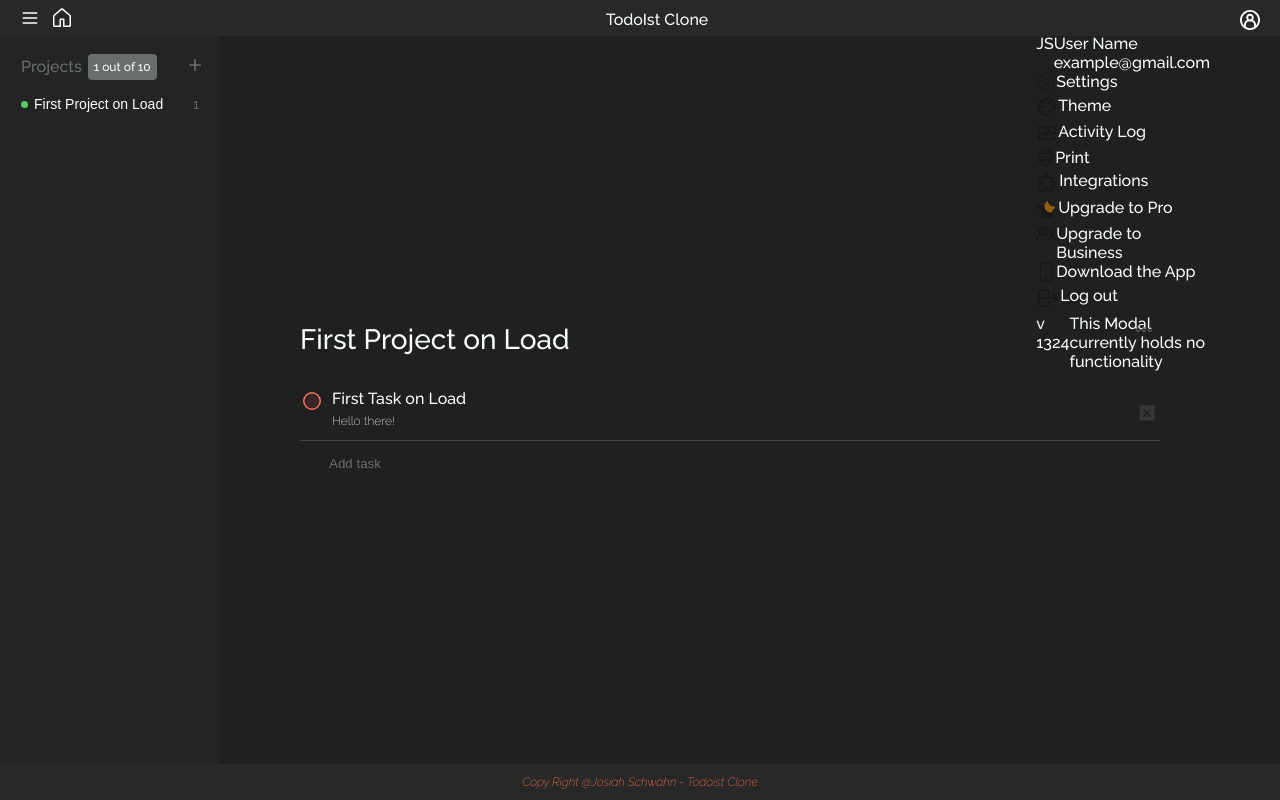
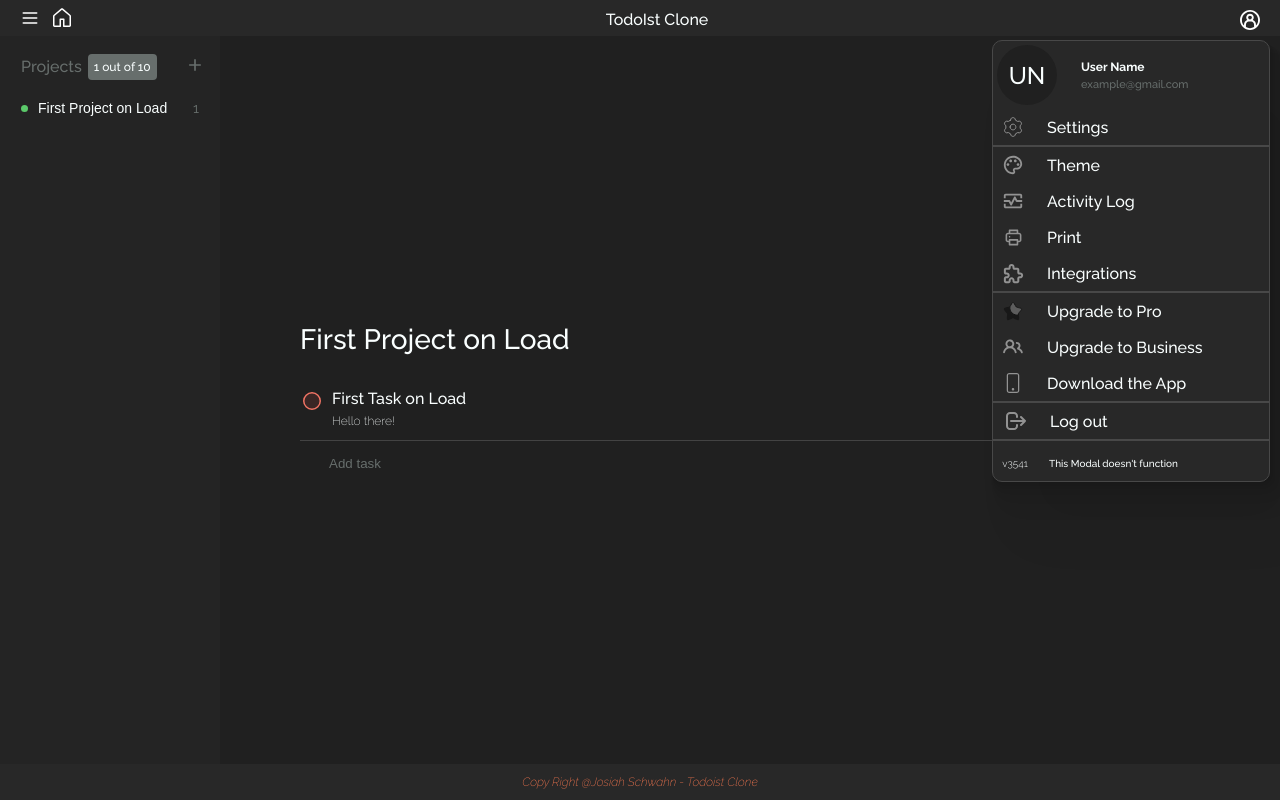
Before and after one commit to JosiahSchwahn/todoist-clone, a website built with webpack: page dist/index.html in a window 1280 px wide. Both pictures are taken after a click on the icon 1250 px from the left and 20 px from the top of the page. Built offline with Linux system fonts and the light colour scheme.

Commit message:
5.24.23 - complete

```diff
--- a/src/css/style.css
+++ b/src/css/style.css
@@ -2,7 +2,6 @@
 
 
 :root{
-
     --header-sizing: clamp(20px, 4.5vh, 200px);
     --footer-sizing: clamp(20px, 4.5vh, 200px);
     --body-sizing: calc(100vh - (var(--header-sizing) + var(--footer-sizing)));
@@ -20,16 +19,18 @@
 }
 
 /*removing default button styling*/
-
 button{
     border: none;
     padding: 0px;
     background-color: transparent;
-
     margin: 3px;
-
     text-decoration: none;
     cursor: pointer;
+}
+
+hr{
+    margin: 0px;
+    border: solid .5px #484848;
 }
 
 .active-flex{
@@ -37,29 +38,24 @@
 }
 
 form.rating{
-
     display: none;
     flex-direction: column;
     justify-content: space-between;
     height: 80px;
-    width: clamp(400px, 100%, 1500px);
 
     margin-bottom: 8px;
 
     border: solid 1px var(--gray-font-color);
     border: solid 1px var(--gray-font-color);
-    padding: 10px 10px 10px 10px;
+    padding: 12px 14px 12px 14px;
     border-radius: 10px;
-
 }
-
 
 body{
     margin:0px;
     color: var(--font-color);
     font-family: var(--font-family);
     font-weight: 500;
-
 }
 
 header{
@@ -78,12 +74,15 @@
     align-items: center;
     justify-content: center;
 }
+
 #house{
     margin-left: 10px;
 }
+
 .right-header-icon{
     position: relative;
 }
+
 svg#house:hover, svg#hamburger:hover, svg#profile:hover{
     cursor: pointer;
     box-sizing: border-box;
@@ -100,27 +99,112 @@
 }
 
 .profile-modal{
+    display: none;
     position: absolute;
-    right: 50px;
+    z-index: 2;
+    flex-direction: column;
+
+    right: -10px;
+    top: 30px;
+    height: 440px;
+    width: 276px;
+    background-color: #282828;
+    border: solid 1px #484848;
+    border-radius: 10px;
+    box-shadow:
+    0.7px 1.1px 1.3px rgba(0, 0, 0, 0.013),
+    1.7px 2.6px 3px rgba(0, 0, 0, 0.019),
+    3px 4.7px 5.3px rgba(0, 0, 0, 0.023),
+    5px 7.9px 8.8px rgba(0, 0, 0, 0.027),
+    8.2px 13px 14.5px rgba(0, 0, 0, 0.031),
+    14.3px 22.7px 25.4px rgba(0, 0, 0, 0.037),
+    31px 49px 55px rgba(0, 0, 0, 0.05);
 }
 
-.profile-settings, .profile-theme, .profile-activity-log, .profile-print, .profile-integrations, .profile-upgrade-to-pro, .profile-upgrade-to-business, .profile-downnload-apps, .profile-logout, .profile-general-info{
+.profile-settings, .profile-theme, .profile-activity-log, .profile-print, .profile-integrations, .profile-upgrade-to-pro, .profile-upgrade-to-business, .profile-download-apps, .profile-logout{
     display: flex;
     flex-direction: row;
+    cursor: pointer;
+    align-items: center;
+    height: 32px;
+    padding: 2px;
 }
 
+.profile-settings:hover, .profile-theme:hover, .profile-activity-log:hover, .profile-print:hover, .profile-integrations:hover, .profile-upgrade-to-pro:hover, .profile-upgrade-to-business:hover, div.profile-download-apps:hover, .profile-logout:hover{
+    background-color: var(--gray-font-color);
 
+}
+
+div.profile-svg{
+    display: flex;
+    align-items: center;
+    justify-content: center;
+    height: 24px;
+    width: 24px;
+    padding: 6px;
+}
+
+div.profile-text{
+    margin-left: 16px;
+}
+
+.profile-icon{
+    display: flex;
+    justify-content: center;
+    align-items: center;
+
+    background-color: #2c2c2c;
+    font-size: 24px;
+    height: 60px;
+    width: 60px;
+    border-radius: 50%;
+    background-color: #202020;
+}
+
+.profile-text-info{
+    margin-left: 1.5rem;
+}
+
+.profile-user-name{
+    font-size: 12px;
+    font-weight: 700;
+}
+
+.profile-email{
+    font-size: 11px;
+    font-weight: 500;
+    color: var(--gray-font-color);
+    margin-top: 4px;
+}
+
+.profile-general-info{
+    display: flex;
+    flex-direction: row;
+    align-items: center;
+    padding: 4px;
+}
+
+div.profile-logout > div.profile-svg{
+    margin-left: 3px;
+}
+
+div.profile-general-info > div.profile-svg{
+    font-size: 10px;
+    font-weight: 300;
+}
+
+div.profile-general-info > div.profile-text{
+    font-size: 10px;
+    font-weight: 500;
+}
 
 footer{
 
-    /* styling*/
     color: var(--red-color);
     font-weight: 200;
     font-size: 12px;
     background-color: var(--secondary-color);
     height: var(--footer-sizing);
-
-    /*formatting*/
 
     display: flex;
     align-items: center;
@@ -149,7 +233,6 @@
     justify-content: space-between;
 
     margin-bottom: 8px;
-
 }
 
 .add-project{
@@ -206,9 +289,9 @@
     transition: 0.5s ease;
 }
 
-
 .project-button{
     margin: 0px;
+    padding: 4px;
     margin-left: 6px;
     font-size: 14px;
     font-weight: 500;
@@ -222,9 +305,7 @@
     color: var(--gray-font-color);
 }
 
-
 #task-view-container{
-
     display: flex;
     flex-direction: column;
     justify-content: center;
@@ -242,7 +323,6 @@
 }
 
 div#item-container:hover{
-
     background-color: #2f2f2f;
     border-radius: 4px;
     transition: background-color .5s ease;
@@ -251,7 +331,6 @@
 /* Allows SVG layering for the checkMark */
 .task-priority-container > button{
     position: relative;
-
 }
 
 /* uses the parent container and when it gets hovered,
@@ -268,13 +347,11 @@
     opacity: 0;
 }
 
-
 .task-list-title{
     display: flex;
     position: relative;
     flex-direction: row;
     justify-content: space-between;
-
 
 }
 
@@ -286,11 +363,10 @@
     height: 30px;
 }
 
-.project-name-edit-button > svg{
-
-    display: block;
+.project-name-edit-butto{
+    display: flex;
+    align-items: center;
     margin: 0 auto;
-
     cursor: pointer;
 }
 
@@ -389,7 +465,6 @@
     opacity: 1;
 }
 
-
 .add-project-radio-container {
 
     display: flex;
@@ -469,7 +544,6 @@
     margin: 8px;;
 }
 
-
 label#edit-project-modal-field-name{
     width: 100px;
     height: 1rem;
@@ -503,7 +577,6 @@
     font-weight: 500;
     font-size: 12px;
 
-
     border-radius: 6px;
     border: none;
     padding: 5px 10px 5px 10px;
@@ -522,7 +595,6 @@
     background: #db4d4b;
     margin-left: auto;
 }
-
 
 #add-task-btn{
     margin: 5px;
@@ -561,7 +633,6 @@
 }
 
 .task-description{
-
     font-weight: 200;
     font-size: 12px;
     margin-bottom: 12px;
@@ -575,13 +646,16 @@
     align-items: center;
 }
 
-input#task-name, input#description{
+input#task-name,input#description{
     border: none;
     border-radius: 3px;
+    background-color: transparent;
+    font-weight: 500;
+    font-size: 14px;
+}
+input#description{
+    font-size: 12px;
     color: var(--gray-font-color);
-    background-color: transparent;
-    font-weight: 600;
-    font-size: 12px;
 }
 
 .text-input-container{
@@ -604,7 +678,7 @@
 
     font-family: var(--font-family);
     font-weight: 500;
-    font-size: 1rem;
+    font-size: 14px;
     margin: 3px;
     border-radius: 4px;
     border: none;
@@ -613,9 +687,7 @@
 }
 
 #cancel-modal{
-
     background: #2c2c2c;
-
 }
 
 #radio-priority-1, #radio-priority-2, #radio-priority-3, #radio-priority-4{
@@ -643,8 +715,6 @@
 	height: 1rem;
 	width: 1rem;
 }
-
-
 
 label > input[type="radio"] {
 	position: absolute;
--- a/src/modules/UIController.js
+++ b/src/modules/UIController.js
@@ -12,7 +12,6 @@
     //main document selectors
     const addTaskBtn = document.querySelector(`#add-task-btn`);
     const editProjectButton = document.querySelector(`.project-name-edit-button`);
-
 
     //creates the modal using the modalCreator module (smaller modals are in HTML document)
     const modalContainer = document.querySelector(".modal-container");
@@ -41,6 +40,10 @@
     const projectTabHamburgerButton = document.querySelector(`svg#hamburger`);
     const homeButton = document.querySelector(`svg#house`);
 
+    //profile modal button
+    const profileButton = document.querySelector(`svg#profile`);
+
+
 
     // Clears the current viewed task and items and renders the current live viewed project
     // by generating taskUI elements and adds them to the project task item to be viewed
@@ -56,18 +59,18 @@
     //clears and renders the current live project title
     const renderProjectTitle = () => {
         const projectName = document.querySelector(`.project-name`);
-        //clears the HTML to be rerendered
         projectName.innerHTML = '';
         const getLiveProjectName = toDoList.getLiveProject().getProjectName();
         projectName.innerHTML = getLiveProjectName;
     }
 
+    //renders the project counter -> called with the pageTaskEvent() function
     const renderProjectCounter = () => {
         const projectCounter = document.querySelector(`div.project-number-counter`);
         projectCounter.innerHTML = `${toDoList.getProjectList().length} out of 10`;
     }
 
-    //clears and renders project list and then adds eventListeners to all project elements
+    //clears and renders project list and then adds eventListeners to all project task item elements
     const renderProjectList = () =>{
         const projectListContainer = document.querySelector(".project-list-items");
         let projectList = toDoList.getProjectList();
@@ -95,14 +98,11 @@
                     toDoList.setProjectViewNumber(id2);
                     pageTaskEvent();
                 }
-
             });
         });
-
-
     };
 
-    // EventListener for all current live project task items that listens to what
+    // EventListener for all current live project task items. Listens to what
     // task item delete button was clicked, removes the task from the current live project
     // then updates all the relative views.
     const deleteTaskItemListener = () =>{
@@ -113,11 +113,10 @@
         deleteButtons.forEach((item) =>{
             item.addEventListener("click", (event) =>{
                 event.stopPropagation();
-                // The itemClicked variable is the most messy code i've ever written. There has to be a better way to traverse
+                // The itemClicked variable is messy code. There's better way to traverse
                 // the dom and access the task name than this. Essentially this reads the deleteSVG (delete button) event of each task
                 // and returns the task name of the item that was click. That value then can be passed into our deleteTask inside of
-                // our project module. Then finally re-render our task list with the deleted item. This is a common example of programming
-                //your self into a corner with implementation  of the project.
+                // our project module. Then finally re-render our task list with the deleted item.
                 const itemClicked = event.target.parentNode.parentNode.parentNode.children[1].children[0].textContent;
                 console.log(itemClicked);
                 toDoList.getLiveProject().deleteTask(itemClicked);
@@ -151,10 +150,10 @@
     };
 
 
-    //! EVENT LISTENERS
+    //! EVENT HANDLERS
 
-    // ~ event listener for adding a task in the modal
-    // form needs to have a name and description to be added.
+    // eventHandler for adding a task in the modal
+    // with form validation
      modalAddTaskBtn.addEventListener("click", (e)=>{
         e.preventDefault();
         const formData = new FormData(modal);
@@ -169,28 +168,26 @@
             //renders the new list
             pageTaskEvent();
             hideElement(e);
-        }
+        };
     });
 
-
-
-
-    //close button for the add task modal
+    //eventHandler that closes button for the add task modal
     modalCancelBtn.addEventListener(`click`, hideElement);
 
-   //displays the add task modal
+   //eventHandler that displays the add task modal
     addTaskBtn.addEventListener(`click`, (e) => {
         e.preventDefault();
         modal.style.display = `flex`;
     });
 
-    //edit project button opener
+    //eventHandler for opening project button
     editProjectButton.addEventListener(`click`, (e) =>{
         e.preventDefault();
         editProjectModal.style.display = 'flex';
 
     });
-    //close the edit project modal
+
+    //eventHandler to clear edit project modal when closed
     editProjectModalClose.addEventListener('click', (e) => {
         e.preventDefault();
         const textField = document.querySelector(`input#edit-project-modal-input`);
@@ -198,7 +195,7 @@
         editProjectModal.style.display = 'none';
     });
 
-    //change project title
+    //eventHandler when user wants to change project title
     editProjectSaveButton.addEventListener('click', (e) => {
         let newProjectName = editProjectNameField.value;
         if(newProjectName === ''){
@@ -211,7 +208,7 @@
         }
     });
 
-    //delete project button
+    //delete project eventHandler for the edit project modal
     editProjectDeleteButton.addEventListener(`click`, (e)=>{
         e.preventDefault();
         if(toDoList.getProjectList().length === 1){
@@ -227,18 +224,19 @@
         pageTaskEvent();
     });
 
-    //open and close add project modal
-    addProjectButton.addEventListener(`click`, (e) => {
+    //opens the add project modal
+    addProjectButton.addEventListener(`click`, () => {
         addProjectForm.style.display = 'flex';
     });
 
-    closeNewProjectButton.addEventListener(`click`, (e) => {
+    //clears new project form when user closes the add project modal
+    closeNewProjectButton.addEventListener(`click`, () => {
         addProjectForm.style.display = 'none';
         const projectInputField = document.querySelector(`input#projectName`);
         projectInputField.value = ``;
     });
 
-    //adds a new project with name, color and a validation check
+    //adds a new project with name and label with a validation check
     addNewProjectButton.addEventListener(`click`, (e)  =>{
         e.preventDefault()
         const formData = new FormData(addProjectForm);
@@ -272,11 +270,20 @@
         }
     });
 
-    //eventHandler for home button
+    //eventHandler for home button -> goes to first "home" project
     homeButton.addEventListener(`click`, () => {
         toDoList.setLiveProjectHome();
         pageTaskEvent();
     });
 
-
+    //display eventHandler for profile modal
+    profileButton.addEventListener(`click`, (e) =>{
+        const profileModal = document.querySelector(`.profile-modal`);
+        let currentDisplay = window.getComputedStyle(profileModal).display;
+        if (currentDisplay === 'block') {
+            profileModal.style.display = 'none';
+        } else {
+            profileModal.style.display = 'block';
+        }
+    });
 }
--- a/src/modules/todolist.js
+++ b/src/modules/todolist.js
@@ -1,7 +1,5 @@
 import { taskItem } from "./task";
 import { project } from "./project";
-
-
 
 export const toDoList = (() =>{
 
```
Also changed, not shown: dist/index.html, dist/main.js.
